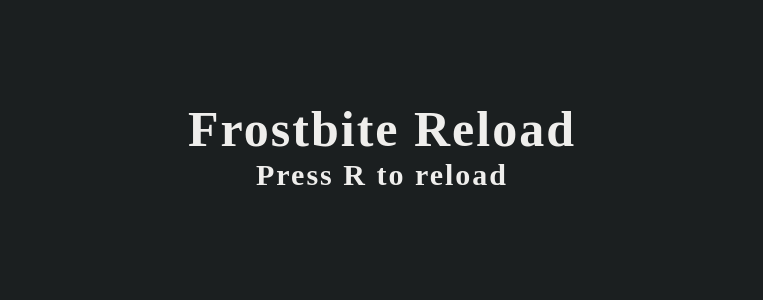
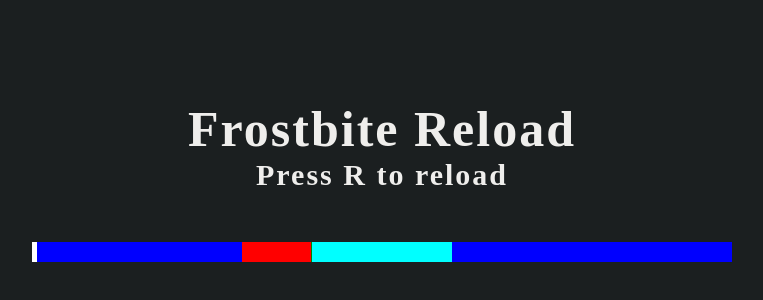
Before and after one commit to gckirchoff/witchfire-reload, a SvelteKit app: page / in a window 1280 px wide. Shown: the part 180-480 px from the top of the page, without its empty margins (258-1021 px from the left). Built offline with nearby package versions, Linux system fonts and the light colour scheme; a web font is replaced by a local one.

Commit message:
Adding perfect window

```diff
--- a/src/routes/+page.svelte
+++ b/src/routes/+page.svelte
@@ -23,8 +23,15 @@
 		<h1>Frostbite Reload</h1>
 		<h3>Press R to reload</h3>
 	</div>
-	{#if frostbite.state === 'reloading'}
+	{#if true || frostbite.state === 'reloading'}
 		<div class="bar" transition:fade={{ duration: 90 }}>
+			{#if frostbite.mysterium === 2}
+				<div
+					class="perfect-timed-window"
+					style="--well-timed-window: {frostbite.wellTimedWindow *
+						100}%; --perfect-timed-window: {frostbite.perfectWindow * 100}%"
+				></div>
+			{/if}
 			<div
 				class="well-timed-window"
 				style="--well-timed-window: {frostbite.wellTimedWindow * 100}%"
@@ -69,6 +76,16 @@
 		left: calc(50% - var(--well-timed-window) * 0.5);
 	}
 
+	.perfect-timed-window {
+		height: 2rem;
+		background-color: red;
+		border-right: 1px solid green;
+		position: absolute;
+		top: 0;
+		width: var(--perfect-timed-window);
+		left: calc(50% - (var(--well-timed-window) * 0.5) - var(--perfect-timed-window));
+	}
+
 	.slider {
 		height: 100%;
 		width: 0.5rem;
--- a/src/routes/logic.svelte.ts
+++ b/src/routes/logic.svelte.ts
@@ -1,22 +1,31 @@
 interface FrostbiteParams {
 	maxDuration?: number;
 	wellTimedFraction?: number;
+	perfectWindow?: number;
 }
 
 type State = 'idle' | 'reloading';
 
 export class Frostbite {
 	state = $state<State>('idle');
+	mysterium = $state(2);
+	streak = $state(0);
 	private animationFrame = $state(0);
 	private startTime = $state(0);
 	private elapsedTime = $state(0);
 
+	perfectWindow: number;
 	wellTimedWindow: number;
 	private maxDuration: number;
 
-	constructor({ maxDuration = 1000, wellTimedFraction = 0.2 }: FrostbiteParams = {}) {
+	constructor({
+		maxDuration = 1000,
+		wellTimedFraction = 0.2,
+		perfectWindow = 0.1
+	}: FrostbiteParams = {}) {
 		this.maxDuration = maxDuration;
 		this.wellTimedWindow = wellTimedFraction;
+		this.perfectWindow = perfectWindow;
 	}
 
 	get progress() {
@@ -53,16 +62,23 @@ export class Frostbite {
 			return;
 		}
 		const bounds = this.calculateBounds();
+		const isPerfectlyTimed =
+			this.mysterium === 2 &&
+			this.progress > bounds.lowerPerfectlyTimed &&
+			this.progress < bounds.lowerWellTimed;
+
 		const isWellTimed =
 			this.progress > bounds.lowerWellTimed && this.progress < bounds.upperWellTimed;
 
-		console.log(isWellTimed ? 'HOORAY' : 'bad');
+		const result = isPerfectlyTimed ? 'PERFECT' : isWellTimed ? 'GOOD' : 'BAD';
+		console.log(result);
 		this.reset();
 	};
 
 	private calculateBounds = () => ({
 		lowerWellTimed: 0.5 - this.wellTimedWindow / 2,
-		upperWellTimed: 0.5 + this.wellTimedWindow / 2
+		upperWellTimed: 0.5 + this.wellTimedWindow / 2,
+		lowerPerfectlyTimed: 0.5 - this.wellTimedWindow / 2 - this.perfectWindow
 	});
 
 	private reset = () => {
```
